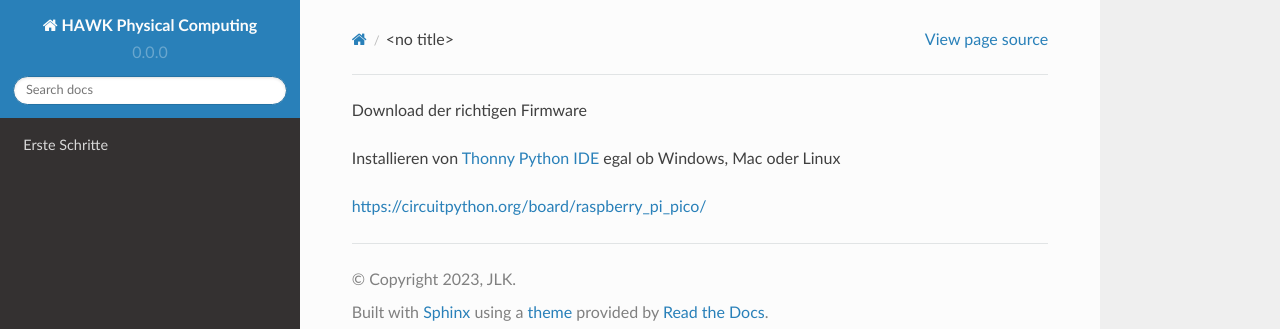
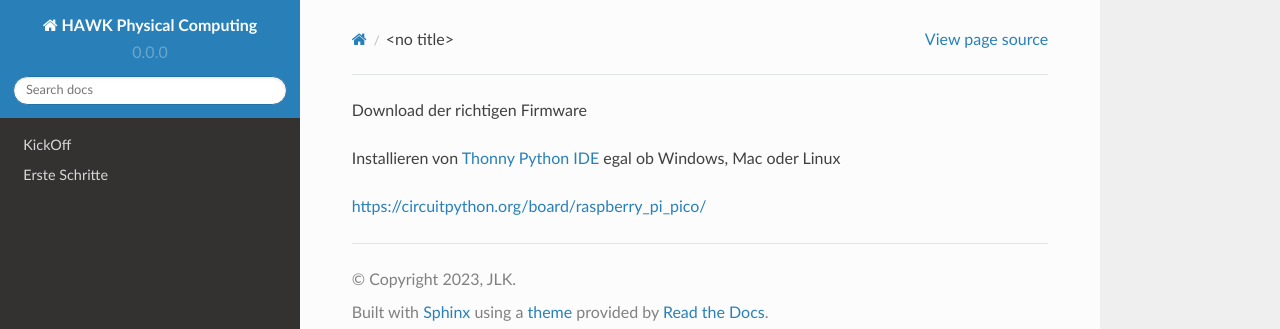
Before and after one commit to HAWK-Computing/physicalcomputing, a Sphinx documentation site: the page built from docs/source/gettingstarted.rst, in a window 1280 px wide. Shown: the top 329 px of the page. Built offline with Sphinx 7.4.7 and the Read the Docs theme 2.0.0, drawn with Linux system fonts in a browser that asks for light colours; pages that are not in the unit, such as notebooks, are missing from menus.

Commit message:
Update index.rst

```diff
--- a/docs/source/index.rst
+++ b/docs/source/index.rst
@@ -18,5 +18,5 @@ Contents
 --------
 
 .. toctree::
-   kickoff
+   Kickoff
    ErsteSchritte
```
